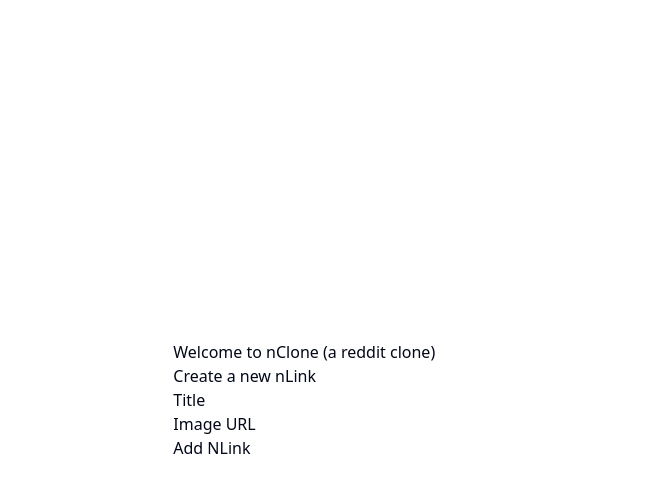
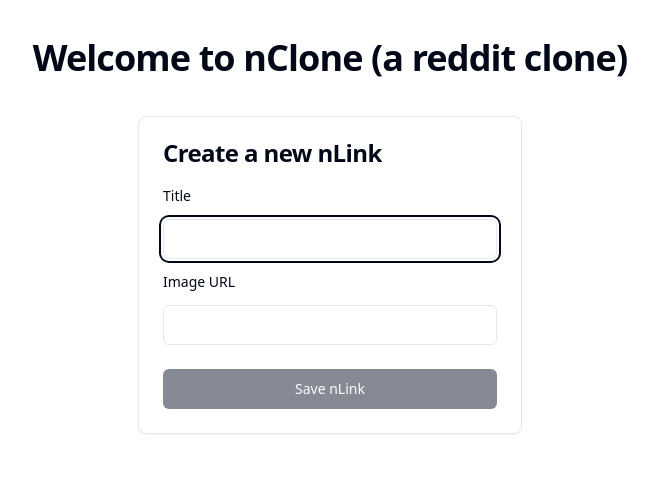
Before and after one commit to NoamAnisfeld/nClone, a React (Vite) app in the folder frontend/: page /addnlink in a window 1280 px wide. Shown: the top 492 px of the page, without its empty margins (310-968 px from the left). Built offline with nearby package versions, Linux system fonts and the light colour scheme; no server answers.

Commit message:
restyle app using tailwind and shadcn-ui

```diff
--- a/frontend/src/components/AddNLinkForm.tsx
+++ b/frontend/src/components/AddNLinkForm.tsx
@@ -1,5 +1,15 @@
-import { useState } from "react";
-import { isValidUrl } from "../utils";
+import { Button } from "@/components/ui/button"
+import {
+    Card,
+    CardContent,
+    CardTitle,
+    CardFooter,
+    CardHeader,
+} from "@/components/ui/card"
+import { Input } from "@/components/ui/input"
+import { Label } from "@/components/ui/label"
+import { useState, type FormEventHandler } from "react"
+import { isValidUrl } from "../utils"
 
 export interface NLinkDetails {
     title: string,
@@ -17,7 +27,9 @@ export default function AddNLinkForm({
     const [inputTitle, setInputTitle] = useState('');
     const [inputImageUrl, setInputImageUrl] = useState('');
 
-    function handleSubmit() {
+    const handleSubmit: FormEventHandler = (e) => {
+        e.preventDefault();
+
         if (!inputTitle) {
             return;
         }
@@ -29,28 +41,44 @@ export default function AddNLinkForm({
     }
 
     return (
-        <form onSubmit={e => (e.preventDefault(), handleSubmit())}>
-            <label>
-                Title
-                <input value={inputTitle} onChange={({ target }) => setInputTitle(target.value)} />
-            </label>
-            <br />
-            <label>
-                Image URL
-                <input type="url" value={inputImageUrl} onChange={({ target }) => setInputImageUrl(target.value)} />
-            </label>
-            <div>
-                <button disabled={!inputTitle}>Add NLink</button>
-            </div>
+        <form onSubmit={handleSubmit}>
+            <Card className="w-full max-w-sm mx-auto">
+                <CardHeader>
+                    <CardTitle>
+                        Create a new nLink
+                    </CardTitle>
+                </CardHeader>
+                <CardContent className="grid gap-4">
+                    <Label htmlFor="title">Title</Label>
+                    <Input
+                        id="title"
+                        required
+                        autoFocus
+                        value={inputTitle}
+                        onChange={e => setInputTitle(e.target.value)}
+                    />
+
+                    <Label htmlFor="image-url">Image URL</Label>
+                    <Input
+                        id="image-url"
+                        type="url"
+                        value={inputImageUrl}
+                        onChange={e => setInputImageUrl(e.target.value)}
+                    />
+                </CardContent>
+                <CardFooter>
+                    <Button disabled={!inputTitle} className="w-full">Save nLink</Button>
+                </CardFooter>
                 {inputImageUrl && isValidUrl(inputImageUrl)
                     ?
                     <div>
                         <h2>Image Preview</h2>
-                    <img src={inputImageUrl} height={100}/>
+                        <img src={inputImageUrl} height={100} />
                     </div>
                     :
                     undefined
                 }
-        </form >
+            </Card>
+        </form>
     )
 }
--- a/frontend/src/components/LoginForm.tsx
+++ b/frontend/src/components/LoginForm.tsx
@@ -1,4 +1,14 @@
-import { FormEventHandler, useState } from "react";
+import { Button } from "@/components/ui/button"
+import {
+    Card,
+    CardContent,
+    CardDescription,
+    CardFooter,
+    CardHeader,
+} from "@/components/ui/card"
+import { Input } from "@/components/ui/input"
+import { Label } from "@/components/ui/label"
+import { useState, type FormEventHandler } from "react"
 
 export interface LoginDetails {
     username: string,
@@ -11,7 +21,6 @@ export interface LoginFormProps {
 export default function LoginForm({
     onSubmit
 }: LoginFormProps) {
-
     const [inputUsername, setInputUsername] = useState('');
 
     const handleSubmit: FormEventHandler = (e) => {
@@ -25,13 +34,27 @@ export default function LoginForm({
     }
 
     return (
-        <form onSubmit={handleSubmit}>
-            <label>
-                Insert your name:
-                <input value={inputUsername} onChange={e => setInputUsername(e.target.value)} />
-            </label>
-            <button>Login</button>
-        </form>
-
+        <Card className="w-full max-w-sm mx-auto">
+            <CardHeader>
+                <CardDescription>
+                    Please insert your name to enter the system.
+                </CardDescription>
+            </CardHeader>
+            <CardContent className="grid gap-4">
+                <form className="grid gap-2" onSubmit={handleSubmit}>
+                    <Label htmlFor="name">Name</Label>
+                    <Input
+                        id="name"
+                        required
+                        autoFocus
+                        value={inputUsername}
+                        onChange={e => setInputUsername(e.target.value)}
+                    />
+                </form>
+            </CardContent>
+            <CardFooter>
+                <Button className="w-full">Enter</Button>
+            </CardFooter>
+        </Card>
     )
 }
--- a/frontend/src/components/NLinkItem.tsx
+++ b/frontend/src/components/NLinkItem.tsx
@@ -1,3 +1,5 @@
+import { Card, CardContent, CardHeader, CardTitle } from "./ui/card"
+
 export interface NLinkItemProps {
     title: string,
     author: string,
@@ -8,6 +10,17 @@ export default function NLinkItem({
     author,
 }: NLinkItemProps) {
 
+    return (
+        <Card>
+            <CardHeader>
+                <CardTitle>{title}</CardTitle>
+            </CardHeader>
+            <CardContent>
+                {author}
+            </CardContent>
+        </Card>
+    )
+
     return <div className="nlink-item">
         <h2 className="nlink-title">{title}</h2>
         <p className="nlink-author">{author}</p>
--- a/frontend/src/components/NLinksList.tsx
+++ b/frontend/src/components/NLinksList.tsx
@@ -23,7 +23,7 @@ export default function NLinksList() {
         return <Loading />
     }
 
-    return <ul>{
+    return <ul role="list" className="flex flex-col gap-2 my-4">{
         nLinks.map(nLink => <li key={nLink.id}>
             <NLinkItem title={nLink.title} author={nLink.author} />
         </li>)
--- a/frontend/src/index.css
+++ b/frontend/src/index.css
@@ -1,7 +1,7 @@
 body {
   margin: 0;
   display: grid;
-  place-items: center;
+  justify-content: center;
   min-width: 320px;
   min-height: 100vh;
 }
--- a/frontend/src/routes/__root.tsx
+++ b/frontend/src/routes/__root.tsx
@@ -2,9 +2,11 @@ import { createRootRoute, Outlet } from '@tanstack/react-router'
 
 export const Route = createRootRoute({
     component: () => (
-        <>
-            <h1>Welcome to nClone (a reddit clone)</h1>
+        <main>
+            <h1 className="text-center text-4xl font-bold p-10 leading-none tracking-tight">
+                Welcome to nClone (a reddit clone)
+            </h1>
             <Outlet />
-        </>
+        </main>
     ),
 })
--- a/frontend/src/routes/addnlink.tsx
+++ b/frontend/src/routes/addnlink.tsx
@@ -1,5 +1,5 @@
 import { createFileRoute, Navigate } from '@tanstack/react-router';
-import { useContext } from 'react';
+import { useContext, type ReactNode } from 'react';
 import { UserInfoContext } from '../providers/UserInfo';
 import AddNLinkForm, { NLinkDetails } from '../components/AddNLinkForm';
 import { useMutation } from '@tanstack/react-query';
@@ -30,19 +30,19 @@ function AddNLinkPage() {
         return <Navigate to="/" />
     }
 
+    const message: ReactNode =
+        mutation.error
+        ? <ErrorMessage message={mutation.error.message} />
+        :
+        mutation.isPending
+            ?
+            <Processing />
+            :
+            undefined
+        ;
+
     return (<>
-        <h2>Create a new nLink</h2>
         <AddNLinkForm onSubmit={handleSubmit} />
-        {
-            mutation.error
-                ?
-                <ErrorMessage message={mutation.error.message} />
-                :
-                mutation.isPending
-                    ?
-                    <Processing />
-                    :
-                    undefined
-        }
+        {message}
     </>)
 }
--- a/frontend/src/routes/index.tsx
+++ b/frontend/src/routes/index.tsx
@@ -2,6 +2,8 @@ import { createFileRoute, useNavigate, Link } from "@tanstack/react-router";
 import NLinksList from "../components/NLinksList";
 import { useContext, useEffect } from "react";
 import { UserInfoContext } from "../providers/UserInfo";
+import { Button } from "@/components/ui/button";
+
 
 export const Route = createFileRoute('/')({
     component: Index,
@@ -20,7 +22,9 @@ function Index() {
     });
 
     return (<>
-        <Link to="/addnlink">Add new nLink</Link>
+        <Button asChild>
+            <Link to="/addnlink">Add new nLink</Link>
+        </Button>
         <NLinksList />
     </>)
 }
```
Lines whose indentation alone changed are shown as unchanged.
